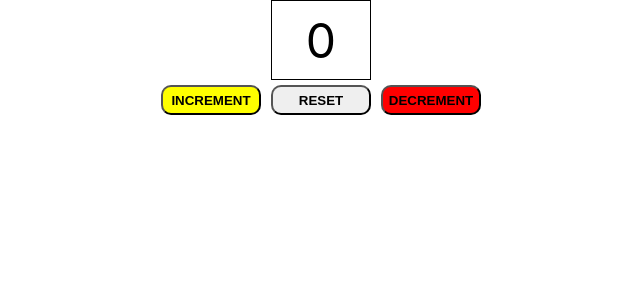
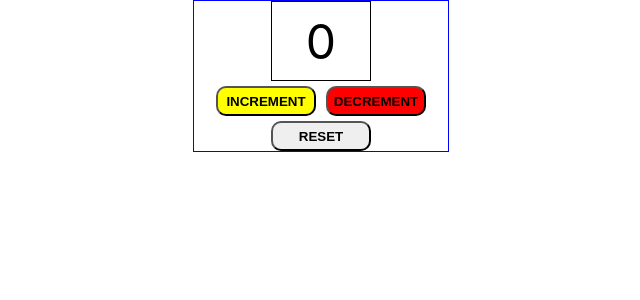
Before and after one commit to samadakram/Bootcamp2020-Class-4, a React (Create React App) app: page / in a window 1280 px wide. Shown: the top 300 px of the page, without its empty margins (319-959 px from the left). Built offline with nearby package versions, Linux system fonts and the light colour scheme.

Commit message:
updated App.css
reduced the width of main named div from 70% to 20%.
from body selector removed display flex

```diff
--- a/src/App.css
+++ b/src/App.css
@@ -3,10 +3,15 @@
   padding: 0;
   box-sizing: border-box;
 }
+body{
+  /* display: flex;
+  justify-content: center; */
+}
 .main{
-  width: 70%;
+  width: 20%;
   margin: auto;
   text-align: center;
+  border: 1px solid blue;
 }
 .counter-box{
   width: 100px;
--- a/src/App.js
+++ b/src/App.js
@@ -10,8 +10,8 @@ function App(){
     <div className="main">
       <Counter process={count} />
       <button className="increment" onClick={()=> setCount(++count)}>Increment</button>
+      <button className="decrement" onClick={()=> setCount(--count)}>Decrement</button>
       <button className="reset" onClick={()=> setCount(0)}>Reset</button>
-      <button className="decrement" onClick={()=> setCount(--count)}>Decrement</button>
     </div>
   );
 }
```
